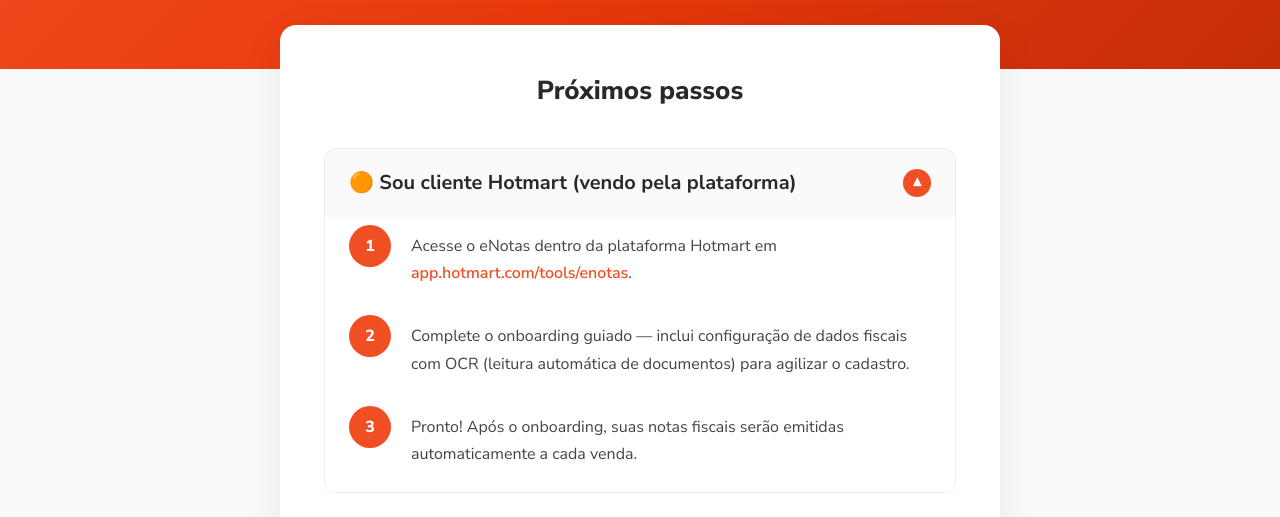
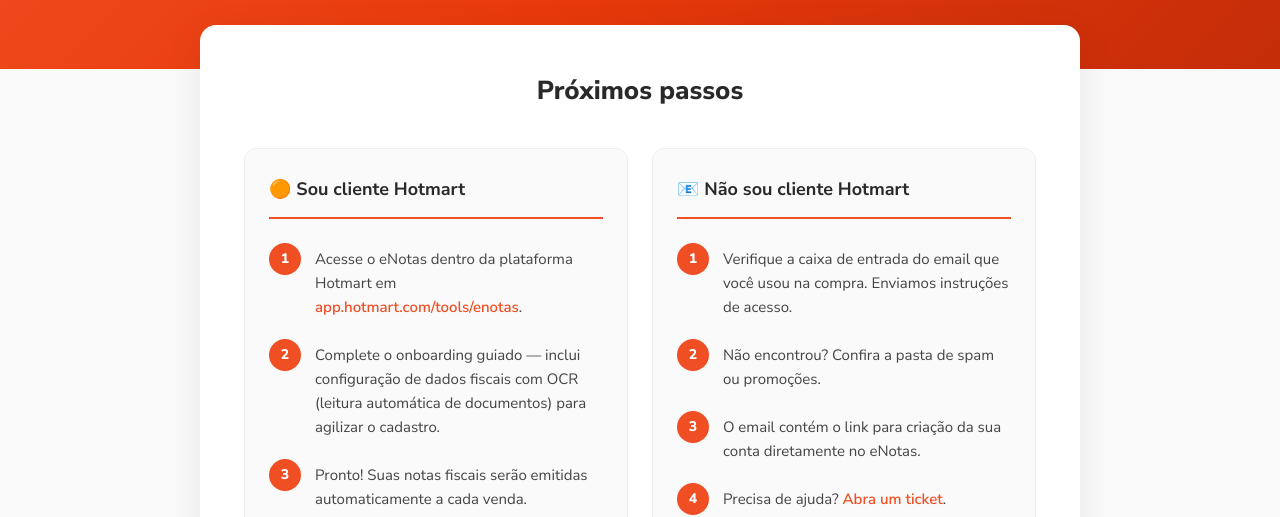
Before and after one commit to natachaleite-hotmart/enotas-pos-compra-preview, a plain HTML site: page index.html in a window 1280 px wide. Shown: the part 292-809 px from the top of the page. Drawn offline with Linux system fonts and the light colour scheme.

Commit message:
refactor: layout lado a lado para os cenários (sem accordion)

```diff
--- a/index.html
+++ b/index.html
@@ -86,7 +86,7 @@
 
     /* Card Próximos Passos */
     .card-proximos-passos {
-      max-width: 720px;
+      max-width: 880px;
       margin: -44px auto 0;
       padding: 48px 44px;
       background: var(--color-card);
@@ -103,69 +103,38 @@
       color: var(--color-text);
     }
 
-    /* Cenários */
+    /* Cenários - Layout lado a lado */
+    .cenarios-grid {
+      display: grid;
+      grid-template-columns: 1fr 1fr;
+      gap: 24px;
+    }
     .cenario {
       border: 1px solid #eee;
       border-radius: 12px;
-      overflow: hidden;
+      padding: 28px 24px;
+      background: var(--color-bg);
     }
-    .cenario-header {
-      display: flex;
-      align-items: center;
-      justify-content: space-between;
-      padding: 20px 24px;
-      cursor: pointer;
-      background: var(--color-bg);
-      transition: background 0.2s;
-    }
-    .cenario-header:hover {
-      background: #f0f0f0;
-    }
-    .cenario-header h3 {
-      font-size: 20px;
+    .cenario h3 {
+      font-size: 18px;
       font-weight: 700;
       color: var(--color-text);
-      margin: 0;
-    }
-    .cenario-toggle {
-      width: 28px;
-      height: 28px;
-      border-radius: 50%;
-      background: var(--color-primary);
-      color: #fff;
-      display: flex;
-      align-items: center;
-      justify-content: center;
-      font-size: 16px;
-      font-weight: 700;
-      transition: transform 0.3s;
-      flex-shrink: 0;
-    }
-    .cenario.open .cenario-toggle {
-      transform: rotate(180deg);
-    }
-    .cenario-content {
-      max-height: 0;
-      overflow: hidden;
-      transition: max-height 0.4s ease, padding 0.3s ease;
-      padding: 0 24px;
-    }
-    .cenario.open .cenario-content {
-      max-height: 600px;
-      padding: 8px 24px 24px;
+      margin-bottom: 24px;
+      padding-bottom: 16px;
+      border-bottom: 2px solid var(--color-primary);
     }
     .step {
       display: flex;
       align-items: flex-start;
-      margin-bottom: 28px;
+      margin-bottom: 20px;
     }
     .step:last-child {
       margin-bottom: 0;
     }
     .step-number {
       flex-shrink: 0;
-      width: var(--step-indicator-size);
-      height: var(--step-indicator-size);
+      width: 32px;
+      height: 32px;
       border-radius: var(--radius-circle);
       background: var(--color-primary);
       color: #fff;
@@ -173,14 +142,14 @@
       align-items: center;
       justify-content: center;
       font-weight: 800;
-      font-size: 16px;
-      margin-right: 20px;
+      font-size: 14px;
+      margin-right: 14px;
     }
     .step p {
-      font-size: 16px;
-      line-height: 1.7;
+      font-size: 15px;
+      line-height: 1.6;
       color: var(--color-text-light);
-      padding-top: 8px;
+      padding-top: 4px;
     }
     .step a {
       color: var(--color-primary);
@@ -189,13 +158,6 @@
     }
     .step a:hover {
       text-decoration: underline;
-    }
-
-    /* Separador entre cenários */
-    .cenario-divider {
-      border: none;
-      border-top: 1px solid #eee;
-      margin: var(--spacing-cenarios) 0;
     }
 
     /* Responsive - Mobile */
@@ -211,22 +173,25 @@
       }
       .card-proximos-passos {
         margin: -32px 16px 0;
-        padding: 32px 24px;
+        padding: 32px 20px;
       }
       .card-proximos-passos h2 {
         font-size: 22px;
         margin-bottom: 28px;
       }
-      .cenario-header h3 {
-        font-size: 18px;
+      .cenarios-grid {
+        grid-template-columns: 1fr;
+      }
+      .cenario h3 {
+        font-size: 16px;
       }
       .step-number {
-        width: 36px;
-        height: 36px;
-        font-size: 14px;
+        width: 28px;
+        height: 28px;
+        font-size: 12px;
       }
       .step p {
-        font-size: 15px;
+        font-size: 14px;
       }
       .header {
         padding: 12px 20px;
@@ -239,9 +204,8 @@
         font-size: 36px;
       }
       .card-proximos-passos {
-        margin: -40px auto 0;
-        padding: 40px 36px;
-        max-width: 680px;
+        margin: -40px 24px 0;
+        padding: 40px 32px;
       }
     }
   </style>
@@ -264,13 +228,11 @@
   <section class="card-proximos-passos">
     <h2>Próximos passos</h2>
 
-    <!-- Cenário Hotmart -->
-    <div class="cenario cenario-hotmart open">
-      <div class="cenario-header" onclick="this.parentElement.classList.toggle('open')">
-        <h3>🟠 Sou cliente Hotmart (vendo pela plataforma)</h3>
-        <span class="cenario-toggle">▾</span>
-      </div>
-      <div class="cenario-content">
+    <!-- Cenários lado a lado -->
+    <div class="cenarios-grid">
+      <!-- Cenário Hotmart -->
+      <div class="cenario cenario-hotmart">
+        <h3>🟠 Sou cliente Hotmart</h3>
         <div class="step">
           <div class="step-number">1</div>
           <p>Acesse o eNotas dentro da plataforma Hotmart em <a href="https://app.hotmart.com/tools/enotas" target="_blank">app.hotmart.com/tools/enotas</a>.</p>
@@ -281,24 +243,16 @@
         </div>
         <div class="step">
           <div class="step-number">3</div>
-          <p>Pronto! Após o onboarding, suas notas fiscais serão emitidas automaticamente a cada venda.</p>
+          <p>Pronto! Suas notas fiscais serão emitidas automaticamente a cada venda.</p>
         </div>
       </div>
-    </div>
 
-    <!-- Separador visual -->
-    <hr class="cenario-divider">
-
-    <!-- Cenário Não-Hotmart -->
-    <div class="cenario cenario-nao-hotmart">
-      <div class="cenario-header" onclick="this.parentElement.classList.toggle('open')">
+      <!-- Cenário Não-Hotmart -->
+      <div class="cenario cenario-nao-hotmart">
         <h3>📧 Não sou cliente Hotmart</h3>
-        <span class="cenario-toggle">▾</span>
-      </div>
-      <div class="cenario-content">
         <div class="step">
           <div class="step-number">1</div>
-          <p>Verifique a caixa de entrada do email que você usou na compra. Enviamos instruções de acesso e link para criação da sua conta.</p>
+          <p>Verifique a caixa de entrada do email que você usou na compra. Enviamos instruções de acesso.</p>
         </div>
         <div class="step">
           <div class="step-number">2</div>
@@ -310,7 +264,7 @@
         </div>
         <div class="step">
           <div class="step-number">4</div>
-          <p>Precisa de ajuda? Abra um ticket em <a href="https://atendimento.enotas.com.br/hc/pt-br" target="_blank">atendimento.enotas.com.br/hc/pt-br</a>.</p>
+          <p>Precisa de ajuda? <a href="https://atendimento.enotas.com.br/hc/pt-br" target="_blank">Abra um ticket</a>.</p>
         </div>
       </div>
     </div>
```
